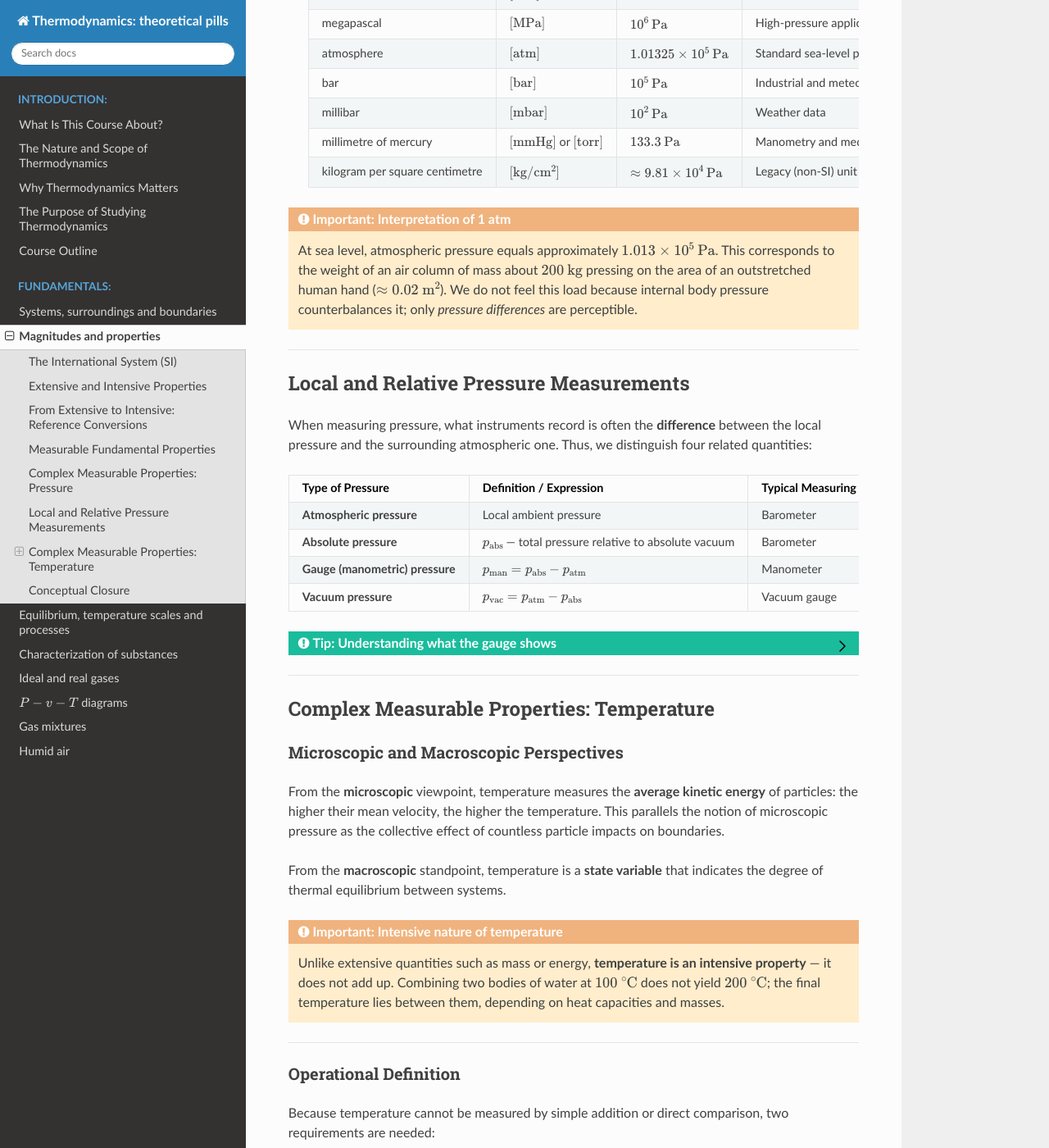
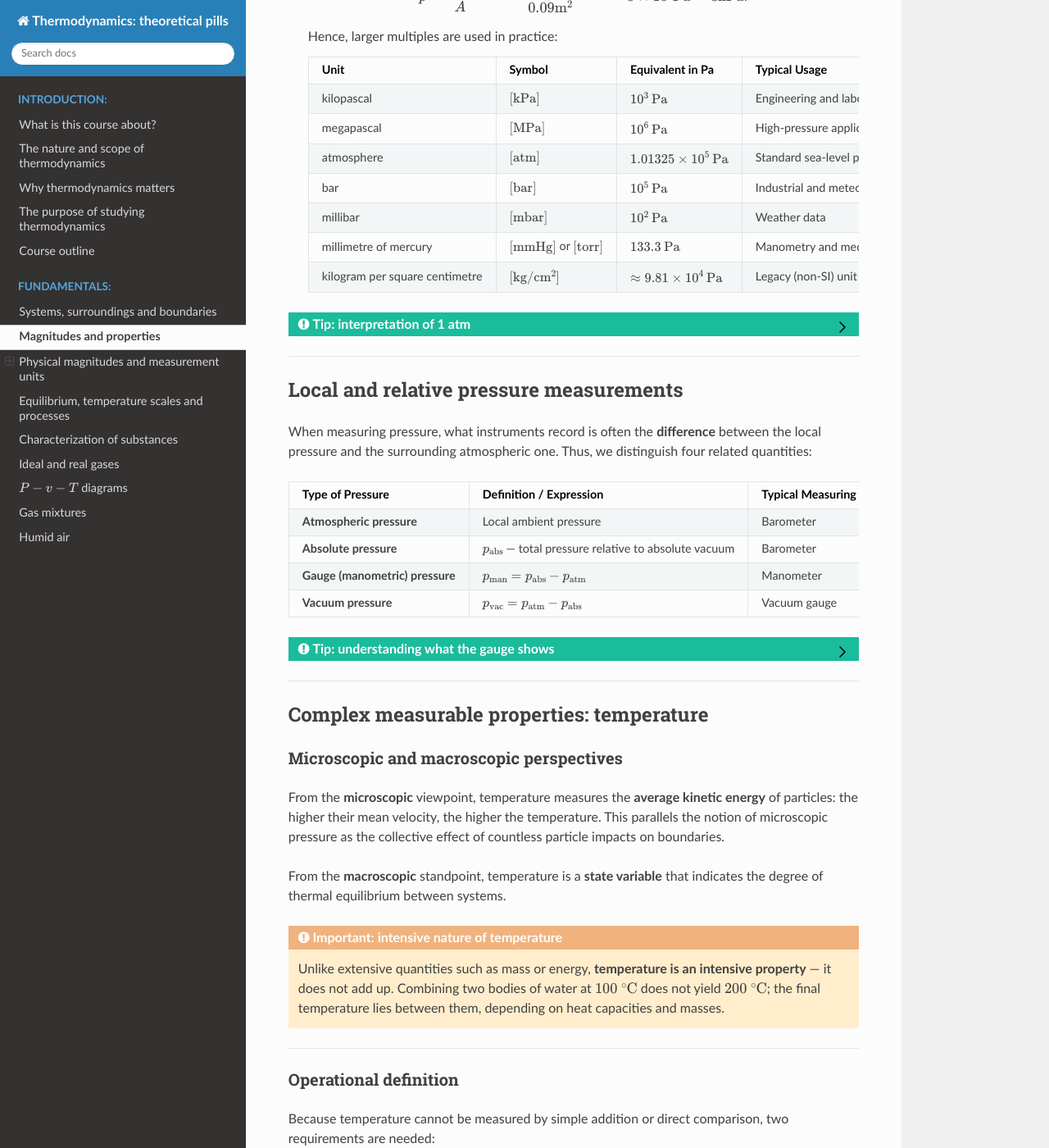
Before and after one commit to azarketa/Thermodynamics-theoretical-pills, a Sphinx documentation site: the page built from source/Magnitudes_and_properties.md, in a window 1280 px wide and 1400 px high, scrolled down 3345 px. Shown: the whole window at 82% size. Built offline with Sphinx 7.4.7 and the Read the Docs theme 3.1.0, drawn with Linux system fonts in a browser that asks for light colours; some of the changed text lies outside the part shown.

Commit message:
Files updated

````diff
--- a/source/Equilibrium_temperature_processes.md
+++ b/source/Equilibrium_temperature_processes.md
@@ -1,5 +1,5 @@
 (sec_equilibrium_temperature_processes)=
-## Equilibrium, Temperature Scales, and Processes
+## Equilibrium, temperature scales, and processes
 
 This section builds upon the foundations introduced in {ref}`the previous section<sec_magnitudes_properties>` and formalizes how systems reach **equilibrium**, how we define and measure **temperature**, and how we characterize **states** and **processes**.
 Thermodynamic equilibrium serves as the conceptual bridge between observable properties and the laws that govern their transformations.
@@ -7,12 +7,12 @@
 ---
 
 (subsec_thermodynamic_equilibrium)=
-### Thermodynamic Equilibrium
+### Thermodynamic equilibrium
 
 A system is in **equilibrium** when no measurable changes occur in its macroscopic properties while it is isolated from its surroundings.
 In such a state, every possible internal imbalance — mechanical, thermal, or chemical — has been cancelled out.
 
-:::{admonition} Important: Meaning of equilibrium
+:::{admonition} Important: meaning of equilibrium
 :class: warning
 Thermodynamic equilibrium means that the system has reached a condition where no spontaneous internal evolution occurs.
 It represents a state of **maximum stability** under the given constraints.
@@ -56,7 +56,7 @@
 This transitive property implies that temperature is a **well-defined property** independent of system size or composition.
 The Zeroth Law does not define a *numerical scale* for temperature but proves that **temperature is a property that can be measured** — it legitimizes the concept of a **thermometer**.
 
-:::{admonition} Note: Empirical meaning of temperature
+:::{admonition} Note: empirical meaning of temperature
 :class: note, dropdown
 Temperature is the property that determines whether two systems are in thermal equilibrium.
 If no heat flow occurs between them when placed in contact, they share the same temperature.
@@ -65,7 +65,7 @@
 ---
 
 (subsec_temperature_scales)=
-### Temperature Scales
+### Temperature scales
 
 Once the Zeroth Law is established, we can build **temperature scales** as comparative protocols.
 Any reproducible physical phenomenon that varies monotonically with temperature (such as volume of a liquid, resistance of a wire, or pressure of a gas) can serve as a basis for a scale.
@@ -73,7 +73,7 @@
 The choice of a scale is conventional — multiple temperature scales coexist, though two are dominant in engineering and science.
 
 (subsubsec_celsius_scale)=
-#### The Celsius Scale
+#### The Celsius scale
 
 The **Celsius scale** (symbol $[^\circ\text{C}]$) was proposed by Anders Celsius, taking as fixed points:
 
@@ -85,7 +85,7 @@
 Its main advantage lies in its practical range: it gives convenient numbers for everyday phenomena.
 
 (subsubsec_Kelvin_scale)=
-#### The Kelvin Scale
+#### The Kelvin scale
 
 The **Kelvin scale** is the **thermodynamic temperature scale**, forming part of the International System (SI).
 It is directly related to the Celsius scale by:
@@ -99,14 +99,14 @@
 This lower limit, $0\ \text{K}$, corresponds to $-273.15\ [^\circ\text{C}]$.
 While absolute zero cannot be reached (as prohibited by quantum mechanics and the Third Law), it provides a universal reference.
 
-:::{admonition} Important: Absolute temperature
+:::{admonition} Important: absolute temperature
 :class: warning
 The absolute temperature scale is independent of material properties.
 Zero Kelvin represents the limit of complete molecular rest (conceptually), though quantum uncertainty prevents its realization.
 This universality makes the Kelvin scale the foundation for scientific and engineering applications.
 :::
 
-:::{admonition} Tip: Units and notation
+:::{admonition} Tip: units and notation
 :class: tip, dropdown
 The unit of thermodynamic temperature is the **Kelvin** ($[\text{K}]$), not “degree Kelvin.”
 The symbol $^\circ$ is used only for the Celsius scale.
@@ -115,7 +115,7 @@
 ---
 
 (subsec_states_processes)=
-### States and Processes
+### States and processes
 
 Having introduced the basic measurable quantities and the notion of equilibrium, we can now define the final foundational concepts of Thermodynamics: **states** and **processes**.
 
@@ -128,7 +128,7 @@
 A **process** represents the *transition between two states*.
 It can be viewed as a path that links an initial state $(1)$ and a final state $(2)$.
 
-:::{admonition} Important: Definition of process
+:::{admonition} Important: definition of process
 :class: warning
 A thermodynamic process is any transformation that carries a system from one equilibrium state to another.
 The **path** followed and the **time** required to reach the final state define the type of process.
@@ -137,7 +137,7 @@
 ---
 
 (subsubsec_relaxation_time)=
-#### Relaxation Time
+#### Relaxation time
 
 When a system is perturbed, it needs a certain time to reach a new equilibrium.
 This characteristic duration is known as the **relaxation time** ($\tau$).
@@ -147,7 +147,7 @@
 * $\tau$ increases with system **volume** ($V$); larger systems take longer to equilibrate.
 * $\tau$ decreases with **boundary surface area** ($A$); larger surfaces allow faster exchange.
 
-:::{admonition} Tip: Interpreting relaxation time
+:::{admonition} Tip: interpreting relaxation time
 :class: tip, dropdown
 A large bath takes longer to heat up because of its larger volume,
 but increasing the heating surface reduces the time needed to reach equilibrium.
@@ -156,7 +156,7 @@
 ---
 
 (subsec_typical_processes)=
-### Typical Thermodynamic Processes
+### Typical thermodynamic processes
 
 Although countless processes exist, only a few idealized cases have analytical importance:
 
@@ -168,7 +168,7 @@
    Infinitely slow transformations in which the system remains infinitesimally close to equilibrium at all times.
    In practice, no process is truly quasi-static, but this idealization allows us to derive fundamental relationships among state variables.
 
-:::{admonition} Important: Quasi-static as an ideal limit
+:::{admonition} Important: quasi-static as an ideal limit
 :class: warning
 A quasi-static process is not real but serves as a **reference model**.
 Because equilibrium holds at every stage, the system passes through a continuous series of equilibrium states,
@@ -178,7 +178,7 @@
 ---
 
 (subsec_equilibrium_temperature_processes_conceptual_closure)=
-### Conceptual Closure
+### Conceptual closure
 
 * Equilibrium means absence of macroscopic changes.
 * The Zeroth Law defines temperature as the property indicating thermal equilibrium.
--- a/source/Magnitudes_and_properties.md
+++ b/source/Magnitudes_and_properties.md
@@ -1,12 +1,16 @@
-Thermodynamics deals with **physical systems** and their measurable characteristics.
-To describe any fluid, we need to know *which quantities* define its behavior and *how* those quantities are measured.
-This section introduces the **magnitudes** and **properties** that allow us to characterize fluids in macroscopic terms,
-laying the groundwork for later laws and state relations.
+```python
+
+```
+
+(sec_magnitudes_and_properties)=
+## Magnitudes and properties
+
+Thermodynamics deals with **physical systems** and their measurable characteristics. To describe any fluid, we need to know *which quantities* define its behavior and *how* those quantities are measured. This section introduces the **magnitudes** and **properties** that allow us to characterize fluids in macroscopic terms, laying the groundwork for later laws and state relations.
 
 ---
 
 (subsec_physical_magnitudes_units)=
-## Physical Magnitudes and Measurement Units
+## Physical magnitudes and measurement units
 
 A **magnitude** is any measurable physical quantity associated with a system — such as mass, volume, temperature, or pressure.
 Every magnitude must be accompanied by a **measurement unit**, which serves as a fixed reference.
@@ -17,7 +21,7 @@
 2. It must be **universal**, applicable under all physical conditions.
 3. It must be **reproducible**, so that any laboratory can realize it.
 
-:::{admonition} Note: Magnitudes vs. units
+:::{admonition} Note: magnitudes vs. units
 :class: note, dropdown
 A magnitude expresses *what* we measure (e.g., energy or pressure); a unit expresses *how* we measure it (joule, pascal).
 Thermodynamics requires both to describe the state of a system quantitatively.
@@ -49,7 +53,7 @@
 | Energy ($E$)          | —              | joule                    | $[\text{J}] = [\text{N}\cdot\text{m}]$               |
 | Power ($\dot{W}$)     | —              | watt                     | $[\text{W}] = [\text{J}/\text{s}]$                   |
 
-:::{admonition} Tip: Dimensional reasoning
+:::{admonition} Tip: dimensional reasoning
 :class: tip, dropdown
 Knowing how derived units depend on the fundamental ones allows quick error checks and conversion between magnitudes.
 Dimensional consistency is a built-in verification of physical correctness.
@@ -58,7 +62,7 @@
 ---
 
 (subsec_extensive_intensive_properties)=
-### Extensive and Intensive Properties
+### Extensive and intensive properties
 
 Thermodynamic properties can be grouped according to how they depend on the system’s size.
 
@@ -73,7 +77,7 @@
 * **Intensive properties** are *independent* of system size; they remain unchanged when subsystems are combined.
   Examples: **pressure** ($p$), **temperature** ($T$), **density** ($\rho$).
 
-:::{admonition} Important: Additivity vs. independence
+:::{admonition} Important: additivity vs. independence
 :class: warning
 Extensive properties describe *quantities of substance*; intensive properties describe *conditions of substance*.
 Thermodynamics relates them through ratios such as “per mass,” “per volume,” or “per mole,” which convert extensives into intensives.
@@ -82,7 +86,7 @@
 ---
 
 (subsec_conversion_extensive_intensive)=
-### From Extensive to Intensive: Reference Conversions
+### From extensive to intensive: reference conversions
 
 Extensive magnitudes can be turned into intensive ones by dividing them by a **reference extensive**:
 volume, mass, or amount of substance.
@@ -95,7 +99,7 @@
 | Mass $m$ $[\text{kg}]$      | Volume $V$ $[\text{m}^{3}]$ | Specific volume $v$              | $v = V/m = 1/\rho$ | $[\text{m}^{3}/\text{kg}]$  |
 | Amount $n$ $[\text{mol}]$   | Volume $V$ $[\text{m}^{3}]$ | Molar volume $v_m$               | $v_m = V/n$        | $[\text{m}^{3}/\text{mol}]$ |
 
-:::{admonition} Tip: Normalization by reference quantity
+:::{admonition} Tip: normalization by reference quantity
 :class: tip, dropdown
 Relating an extensive magnitude to a reference (mass, volume, or mole) allows property comparison among different systems.
 For example, energy per unit mass (specific energy) or per mole (molar energy) are standard thermodynamic descriptors.
@@ -104,7 +108,7 @@
 ---
 
 (subsec_measurable_fundamental_properties)=
-### Measurable Fundamental Properties
+### Measurable fundamental properties
 
 * **Volume**
 
@@ -130,7 +134,7 @@
 
     Thus, $1\ \text{mol}$ of $\text{H}_{2}\text{O}$ contains $6.022\times10^{23}$ water molecules.
 
-:::{admonition} Note: Why the mole matters
+:::{admonition} Note: why the mole matters
 :class: note, dropdown
 Many physical and chemical processes scale with the **number of particles**, not their mass.
 At the same temperature and pressure, one mole of any gas occupies the same volume, regardless of its molecular mass.
@@ -140,7 +144,7 @@
 ---
 
 (subsec_pressure)=
-### Complex Measurable Properties: Pressure
+### Complex measurable properties: pressure
 
 * **Definition**
 
@@ -174,8 +178,8 @@
     | millimetre of mercury          | $[\text{mmHg}]$ or $[\text{torr}]$ |           $133.3$ $\text{Pa}$          | Manometry and medicine        |
     | kilogram per square centimetre |     $[\text{kg}/\text{cm}^{2}]$     | $\approx 9.81\times10^{4}$ $\text{Pa}$ | Legacy (non-SI) unit          |
 
-:::{admonition} Important: Interpretation of 1 atm
-:class: warning
+:::{admonition} Tip: interpretation of 1 atm
+:class: tip, dropdown
 At sea level, atmospheric pressure equals approximately $1.013\times10^{5}$ $\text{Pa}$.
 This corresponds to the weight of an air column of mass about $200$ $\text{kg}$ pressing on the area of an outstretched human hand ($\approx0.02\ \text{m}^{2}$).
 We do not feel this load because internal body pressure counterbalances it; only *pressure differences* are perceptible.
@@ -184,7 +188,7 @@
 ---
 
 (subsec_local_relative_pressures)=
-### Local and Relative Pressure Measurements
+### Local and relative pressure measurements
 
 When measuring pressure, what instruments record is often the **difference** between the local pressure and the surrounding atmospheric one.
 Thus, we distinguish four related quantities:
@@ -196,7 +200,7 @@
 | **Gauge (manometric) pressure** | $p_\text{man} = p_\text{abs} - p_\text{atm}$                | Manometer                    |
 | **Vacuum pressure**             | $p_\text{vac} = p_\text{atm} - p_\text{abs}$                | Vacuum gauge                 |
 
-:::{admonition} Tip: Understanding what the gauge shows
+:::{admonition} Tip: understanding what the gauge shows
 :class: tip, dropdown
 Pressure gauges and manometers report the **difference** from the current atmospheric value.
 When a tire reads “2 bar,” it means 2 bar *above* ambient, not 2 bar absolute.
@@ -205,10 +209,10 @@
 ---
 
 (subsec_complex_measurable_properties_temperature)=
-### Complex Measurable Properties: Temperature
+### Complex measurable properties: temperature
 
 (subsubsec_microscopic_macroscopic_temperature)=
-#### Microscopic and Macroscopic Perspectives
+#### Microscopic and macroscopic perspectives
 
 From the **microscopic** viewpoint, temperature measures the **average kinetic energy** of particles:
 the higher their mean velocity, the higher the temperature.
@@ -216,7 +220,7 @@
 
 From the **macroscopic** standpoint, temperature is a **state variable** that indicates the degree of thermal equilibrium between systems.
 
-:::{admonition} Important: Intensive nature of temperature
+:::{admonition} Important: intensive nature of temperature
 :class: warning
 Unlike extensive quantities such as mass or energy, **temperature is an intensive property** — it does not add up.
 Combining two bodies of water at $100\ ^\circ\text{C}$ does not yield $200\ ^\circ\text{C}$;
@@ -226,7 +230,7 @@
 ---
 
 (subsubsec_operational_definition_temperature)=
-#### Operational Definition
+#### Operational definition
 
 Because temperature cannot be measured by simple addition or direct comparison, two requirements are needed:
 
@@ -236,7 +240,7 @@
 The establishment of such procedures leads directly to the notion of **thermodynamic equilibrium**,
 a condition where no net macroscopic changes occur and temperature is uniform throughout the system.
 
-:::{admonition} Note: Why equilibrium matters
+:::{admonition} Note: why equilibrium matters
 :class: note, dropdown
 Defining temperature requires that the system be at equilibrium; otherwise, local variations prevent consistent measurement.
 Thermodynamic temperature scales are founded on equilibrium states, which provide reproducible reference conditions.
@@ -245,15 +249,10 @@
 ---
 
 (subsec_conceptual_closure_magnitudes_properties)=
-### Conceptual Closure
+### Conceptual closure
 
 * Magnitudes and properties provide the measurable framework for describing thermodynamic systems.
 * Fundamental and derived quantities, together with their units, form the basis of all thermodynamic analysis.
 * The distinction between extensive and intensive properties defines how system size affects measurable quantities.
 * Pressure and temperature serve as key intensive variables that connect directly to equilibrium and energy exchange.
 * These concepts prepare the ground for the study of equilibrium, temperature scales or processes, as done {ref}`in the next section <sec_equilibrium_temperature_processes>`, where the conditions of balance and transformation between states are formally introduced.
-
-
-```python
-
-```
````
Also changed, not shown: other parts of source/Equilibrium_temperature_processes.md (+4 -4 lines), source/Characterization_of_substances.md (+9 -9 lines), source/Introduction.md (+48 -51 lines), source/Systems_surroundings_boundaries.md (+22 -29 lines).
